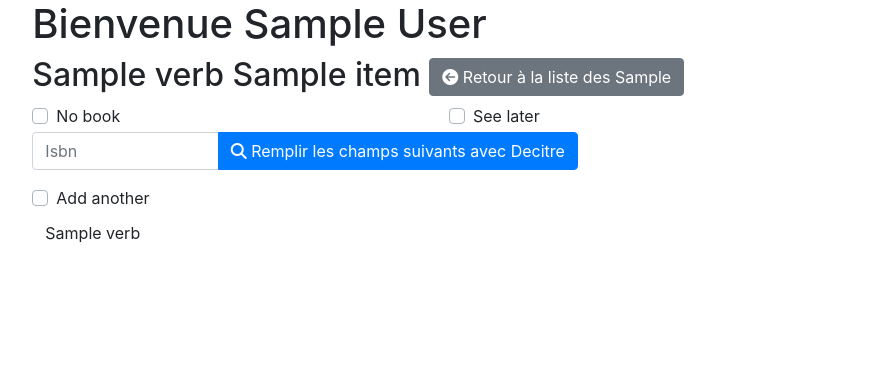
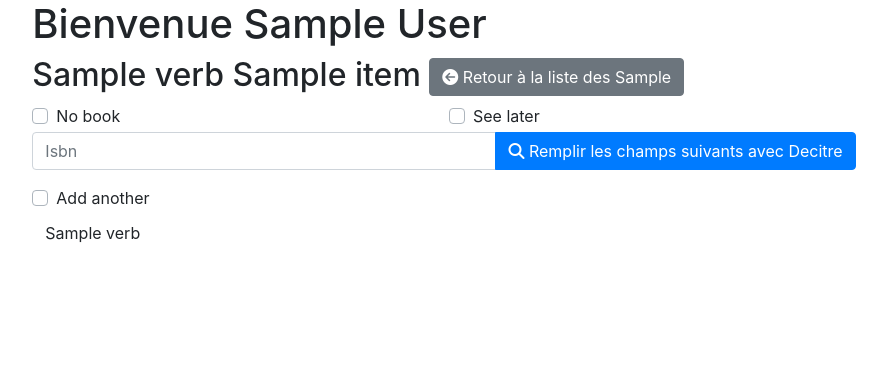
Before and after one commit to Crocmagnon/manuels-scolaires, a Django app: template manuels/templates/manuels/add_book.html in a window 1280 px wide. Shown: the part 56-425 px from the top of the page, without its empty margins (196-1083 px from the left). Run offline with Django 3.2, Linux system fonts and the light colour scheme; the template is opened without the code that fills it: most values are stand-ins (such as "Sample title", 1, 10 or a date in 2020); form fields are guessed from the names that the template uses; some libraries are stand-ins or nearby versions.

Commit message:
Update decitre saerch bar width

```diff
--- a/manuels/templates/manuels/add_book.html
+++ b/manuels/templates/manuels/add_book.html
@@ -39,7 +39,7 @@
         </div>
     </div>
     <div class="form-row">
-        <div class="col-8">
+        <div class="col-12">
             <div class="form-group">
                 {% bootstrap_label content=form.isbn.label label_for=form.isbn.auto_id %}
                 <div class="input-group">
```
